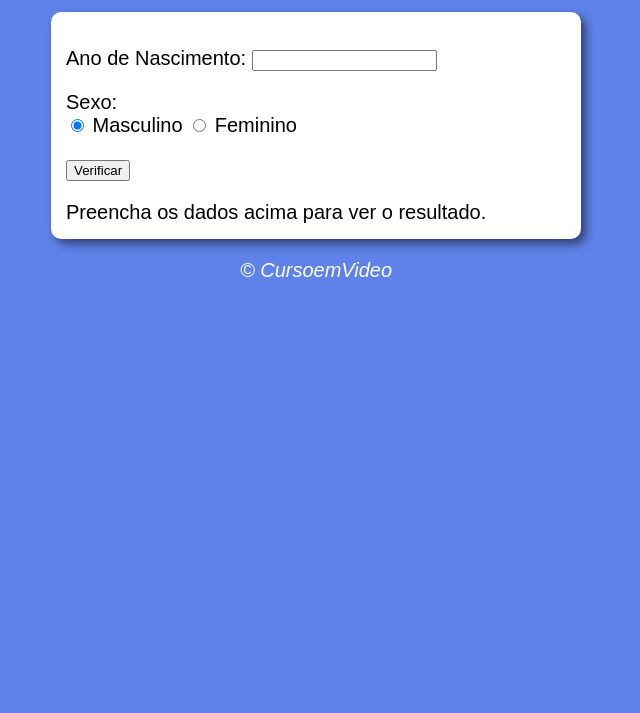
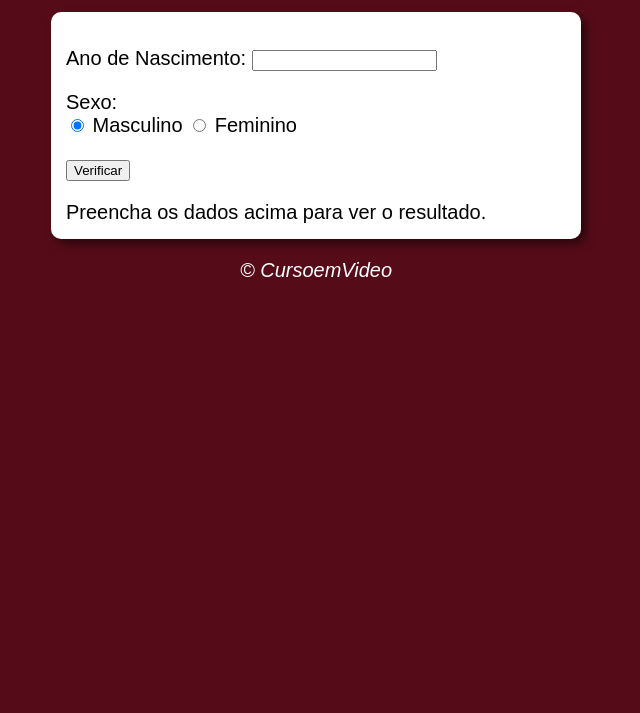
Before and after one commit to tarrasjose/verificador-de-idade, a plain HTML site: page index.html in a window 1280 px wide. Shown: the part 87-800 px from the top of the page, without its empty margins (324-964 px from the left). Drawn offline with Linux system fonts and the light colour scheme.

Commit message:
Update estilo.css

```diff
--- a/estilo.css
+++ b/estilo.css
@@ -1,5 +1,7 @@
 body {
-    background: rgba(24, 74, 224, 0.69);
+    background: #550C18;
+
+
     font: normal 15pt arial;
 }
 
```
